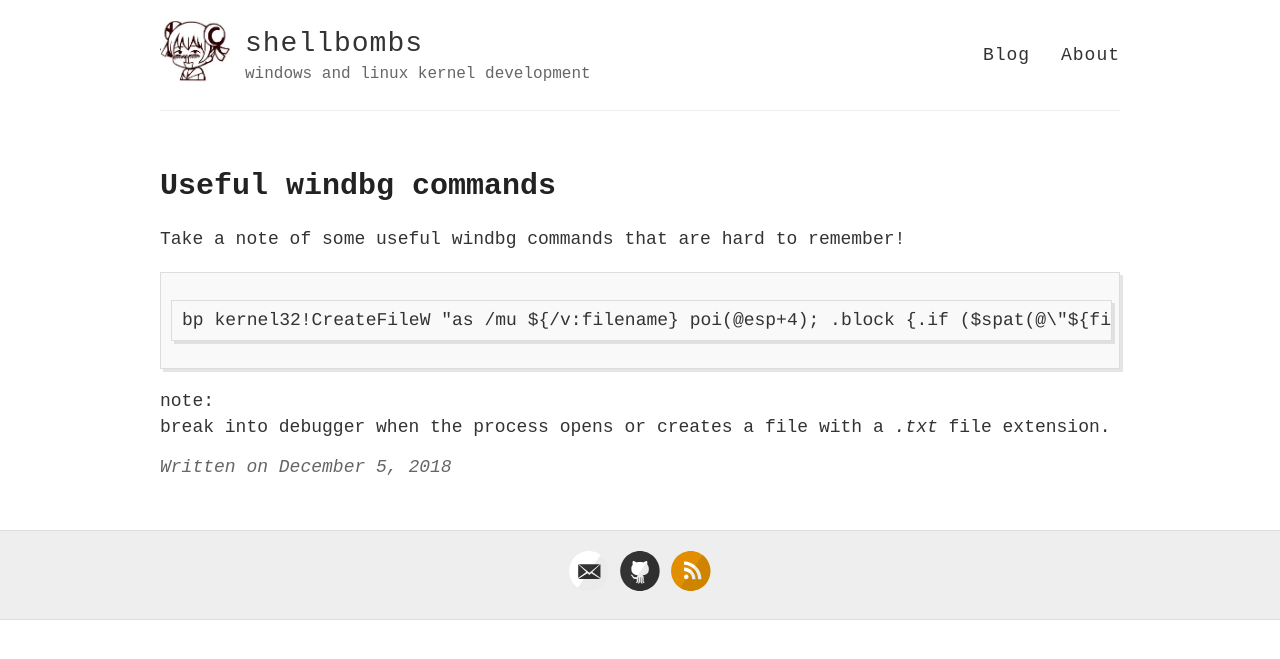
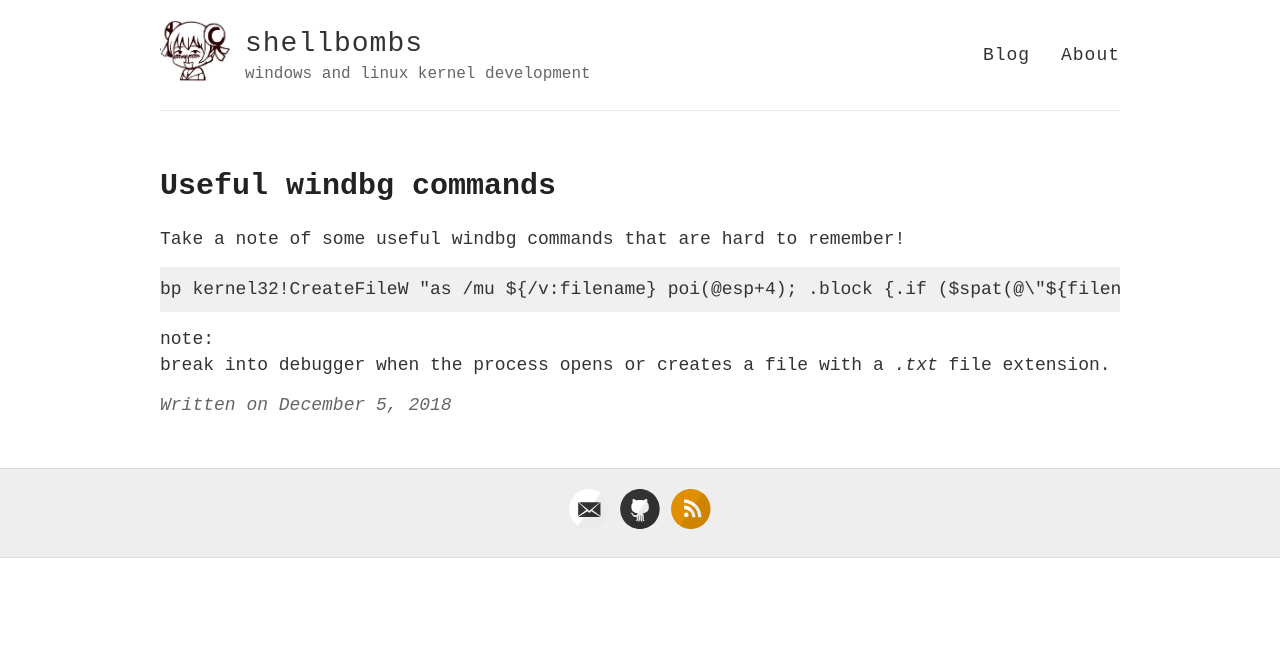
Before and after one commit to shellbombs/shellbombs.github.io, a Jekyll site: the page built from _posts/2018-12-5-windbg.md, in a window 1280 px wide. Shown: the top 659 px of the page. Built offline with Jekyll 4.4.1, drawn with Linux system fonts in a browser that asks for light colours.

Commit message:
fixed highlight css

```diff
--- a/_sass/_highlights.scss
+++ b/_sass/_highlights.scss
@@ -1,12 +1,12 @@
 
 .highlight {
-  background-color: #f9f9f9;
-  padding: 7px 7px 7px 10px;
-  border: 1px solid #ddd;
-  -moz-box-shadow: 3px 3px rgba(0,0,0,0.1);
-  -webkit-box-shadow: 3px 3px rgba(0,0,0,0.1);
-  box-shadow: 3px 3px rgba(0,0,0,0.1);
-  margin: 20px 0 20px 0;
+  background-color: #f0f0f0;
+  /*padding: 7px 7px 7px 10px;*/
+  /*border: 1px solid #ddd;*/
+  /*-moz-box-shadow: 3px 3px rgba(0,0,0,0.1);*/
+  /*-webkit-box-shadow: 3px 3px rgba(0,0,0,0.1);*/
+  /*box-shadow: 3px 3px rgba(0,0,0,0.1);*/
+  margin: 10px 0 10px 0;
   overflow: auto;
 }
 
```
